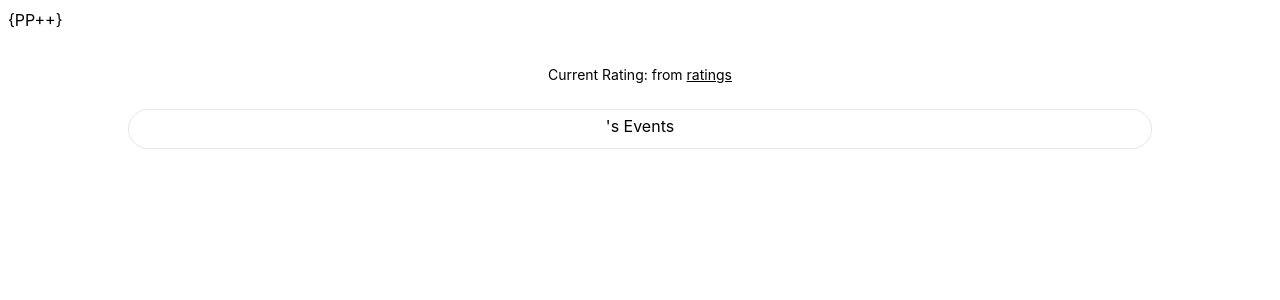
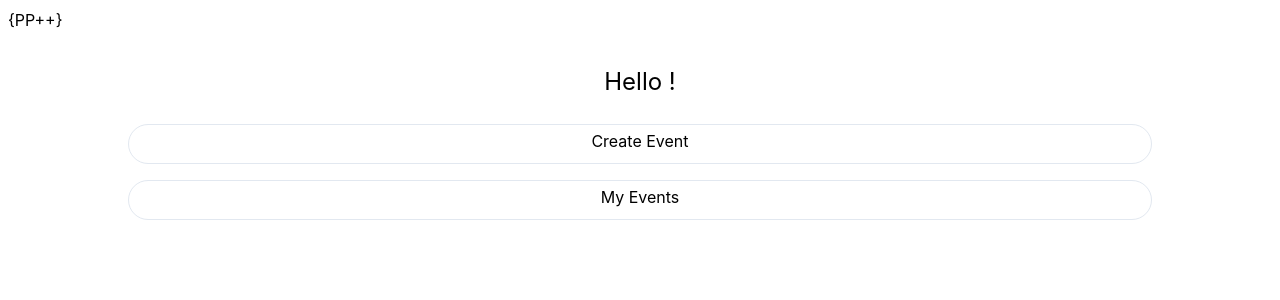
Before and after one commit to mcmxciillan/planner-pp, a React (Create React App) app in the folder planner-react/: page /home/1 in a window 1280 px wide. Shown: the top 300 px of the page. Built offline with nearby package versions, Linux system fonts and the light colour scheme.

Commit message:
The fucking thing was broken during the fucking presentation because i changed the fucking vendor state objects fields to null so it saw that there technically was a vendor and rendered the vendor home page instead of the user home field

```diff
--- a/planner-react/src/features/home/home.component.js
+++ b/planner-react/src/features/home/home.component.js
@@ -30,7 +30,7 @@ export default function Home() {
     return (
         <div>
             {
-                vendor ?
+                vendor.id !== null ?
                     <div>
                         <VendorHome />
                     </div>
```
Also changed, not shown: 1 other file (tests, documents, lock files or other folders).
